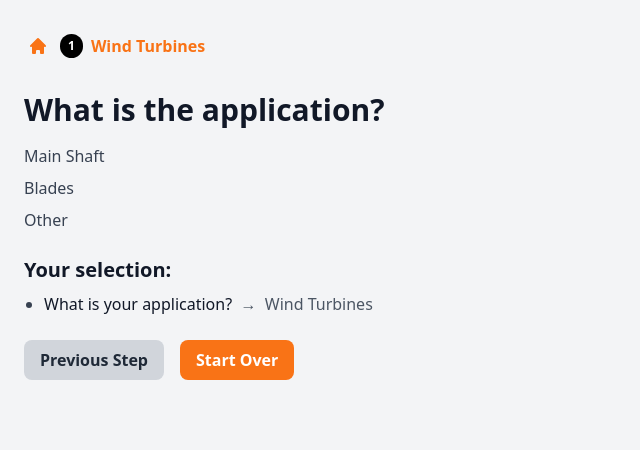
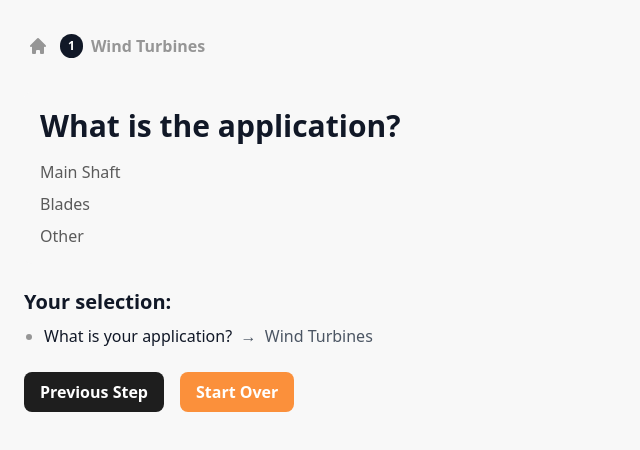
Before and after one commit to Zeoo33/tree, a Nuxt app: page / in a window 1280 px wide. Both pictures are taken after a click on the item "Wind Turbines". Shown: the top 450 px of the page, without its empty margins (0-640 px from the left). Built offline with nearby package versions, Linux system fonts and the light colour scheme.

Commit message:
taiwind config for color variables

```diff
--- a/pages/index.vue
+++ b/pages/index.vue
@@ -1,8 +1,8 @@
 <template>
-  <div class="p-6 bg-gray-100 min-h-screen text-gray-800">
+  <div class="p-6 bg-background min-h-screen text-gray-800">
     <!-- Breadcrumbs (Visible on medium screens and up) -->
     <div v-if="history.length" class="mb-6 hidden md:block">
-      <div class="mt-2 text-gray-700 breadcrumbs">
+      <div class="mt-2 text-warm-gray breadcrumbs">
         <ul class="flex flex-wrap items-center">
           <!-- Start Over button -->
           <li class="flex items-center mr-2">
@@ -20,11 +20,11 @@
           </li>
           <!-- Breadcrumb items -->
           <li v-for="(selection, index) in history" :key="index" class="flex items-center whitespace-nowrap">
-            <span class="text-white bg-black rounded-full px-2 py-1 text-xs mr-2">
+            <span class="text-white bg-gray-900 rounded-full px-2 py-1 text-xs mr-2">
               <span class="font-bold">{{ index + 1 }}</span>
             </span>
             <span
-              class="font-bold text-orange-500 cursor-pointer hover:underline"
+              class="font-bold text-warm-gray cursor-pointer hover:text-orange"
               @click="goToStep(index)"
             >
               {{ selection.label }}
@@ -36,11 +36,11 @@
     </div>
 
     <!-- Current Question -->
-    <div v-if="currentNode?.question" class="mb-6">
+    <div v-if="currentNode?.question" class="mb-6 bg-background p-4 rounded-lg">
       <h1 class="text-3xl font-bold text-gray-900 mb-4">
         {{ currentNode.question }}
       </h1>
-      <ul class="text-base text-gray-700 space-y-2">
+      <ul class="text-base text-greyish-brown space-y-2">
         <li
           v-for="(option, index) in currentNode.options"
           :key="index"
@@ -55,17 +55,17 @@
     <!-- Recommended Products -->
     <div v-if="currentNode?.skus?.length">
       <h2 class="text-xl font-semibold text-gray-900">Recommended Products:</h2>
-      <ul class="list-disc pl-5 mt-2 text-orange-500">
-        <li v-for="sku in currentNode.skus" :key="sku">
+      <ul class="list-disc pl-5 mt-2 text-orange">
+        <li v-for="sku in currentNode.skus" :key="sku" class="font-medium">
           {{ sku }}
         </li>
       </ul>
     </div>
 
-    <!-- User's Selection History -->
+    <!-- User's Selection History  -->
     <div v-if="history.length" class="mb-6">
       <h2 class="mt-4 text-xl font-semibold text-gray-900">Your selection:</h2>
-      <ul class="mt-2 text-gray-700 list-disc pl-5">
+      <ul class="mt-2 text-warm-gray list-disc pl-5">
         <li v-for="(item, index) in history" :key="index">
           <span class="font-medium text-gray-900">
             {{ item.question }}
@@ -79,10 +79,10 @@
 
     <!-- Navigation Buttons -->
     <div v-if="history.length" class="mt-6 flex space-x-4 justify-center md:justify-start">
-      <button @click="goBack" class="bg-gray-300 hover:bg-gray-400 text-gray-800 font-bold py-2 px-4 rounded-lg">
+      <button @click="goBack" class="bg-black hover:bg-gray-800 text-white font-bold py-2 px-4 rounded-lg">
         Previous Step
       </button>
-      <button @click="reset" class="bg-orange-500 hover:bg-orange-600 text-white font-bold py-2 px-4 rounded-lg">
+      <button @click="reset" class="bg-orange hover:bg-orange-600 text-white font-bold py-2 px-4 rounded-lg">
         Start Over
       </button>
     </div>
--- a/tailwind.config.js
+++ b/tailwind.config.js
@@ -11,13 +11,28 @@ export default {
   theme: {
     extend: {
       fontFamily: {
-        sans: ['Noto Sans', 'sans-serif'],
+        sans: ["Noto Sans", "sans-serif"],
       },
       screens: {
-        'sm': '640px',
+        sm: "640px",
         // => @media (min-width: 640px) { ... }
-        'md': '768px',
+        md: "768px",
         // => @media (min-width: 768px) { ... }
+      },
+      colors: {
+        background: "#f8f8f8",
+        "background-configurator": "#f5f5f2",
+        "border-gray": "#e6e6e6",
+        "banner-gray": "#dcdcdc",
+        "placeholder-gray": "#b4b4b4",
+        "warm-gray": "#969696",
+        "greyish-brown": "#5a5a5a",
+        "black-bg": "#2b2b2b",
+        black: "#1e1e1e",
+        orange: "#fb903b",
+        red: "#EB340A",
+        seaweed: "#1cc781",
+        overlay: "rgba(0, 0, 0, .75)",
       },
     },
   },
```
